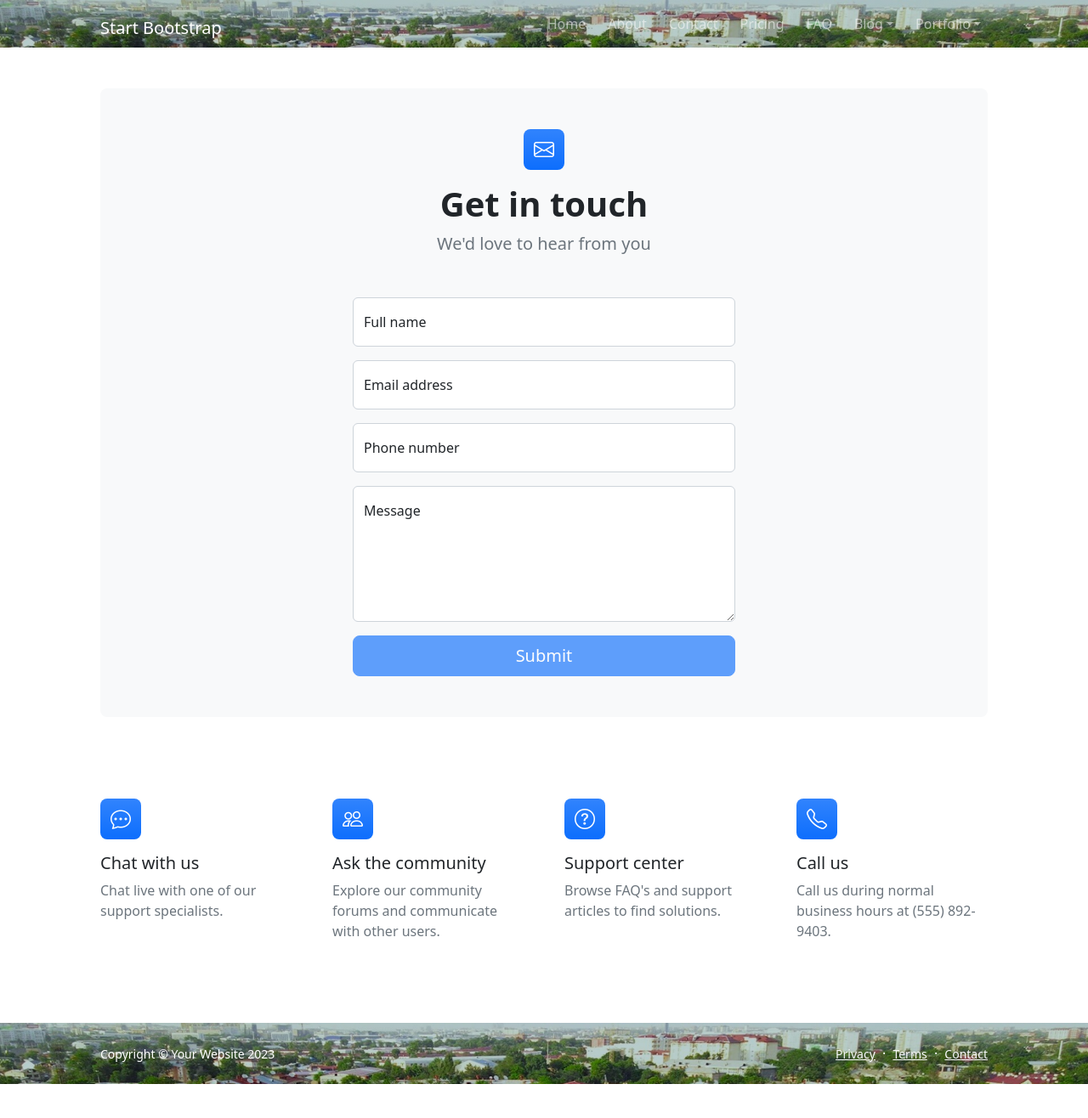
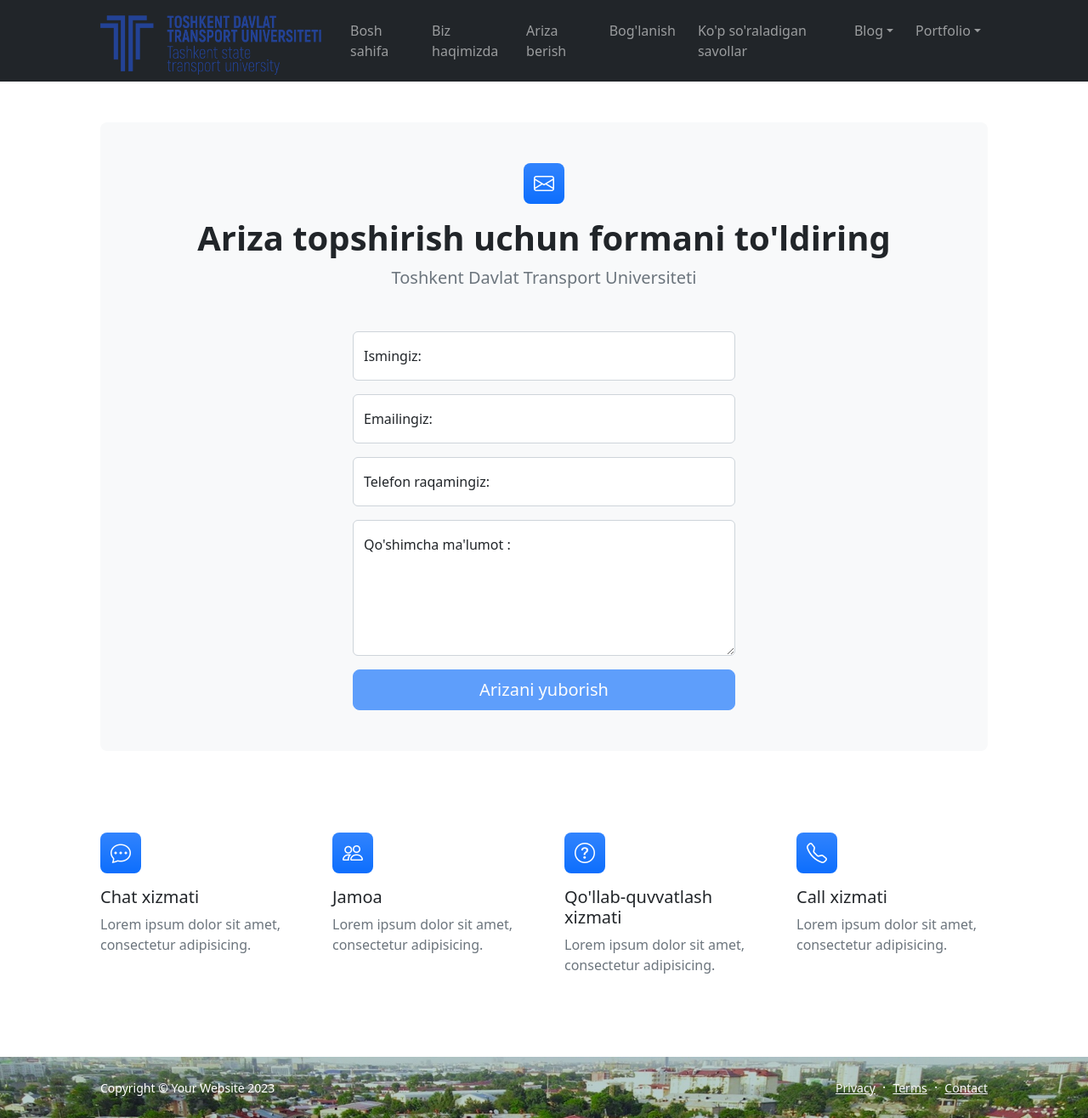
Before and after one commit to farruhzoirov/transport-yotoqxona, a plain HTML site: page contact.html in a window 1280 px wide. Shown: the whole page at 85% size. Before the commit the page ends 1276 px from the top, so only its background shows below. Drawn offline with nearby package versions, Linux system fonts and the light colour scheme.

Commit message:
Add main styles

```diff
--- a/contact.html
+++ b/contact.html
@@ -16,17 +16,17 @@
     <body class="d-flex flex-column">
         <main class="flex-shrink-0">
             <!-- Navigation-->
-            <nav class="navbar navbar-expand-lg navbar-dark bg-dark">
+            <nav class="navbar navbar-expand-lg navbar-dark ">
                 <div class="container px-5">
-                    <a class="navbar-brand" href="index.html">Start Bootstrap</a>
+                    <a class="navbar-brand" href="index.html"> <img src="img/site-logo.png" alt="Site logo" width="260" height="70"></a>
                     <button class="navbar-toggler" type="button" data-bs-toggle="collapse" data-bs-target="#navbarSupportedContent" aria-controls="navbarSupportedContent" aria-expanded="false" aria-label="Toggle navigation"><span class="navbar-toggler-icon"></span></button>
                     <div class="collapse navbar-collapse" id="navbarSupportedContent">
                         <ul class="navbar-nav ms-auto mb-2 mb-lg-0">
-                            <li class="nav-item"><a class="nav-link" href="index.html">Home</a></li>
-                            <li class="nav-item"><a class="nav-link" href="about.html">About</a></li>
-                            <li class="nav-item"><a class="nav-link" href="contact.html">Contact</a></li>
-                            <li class="nav-item"><a class="nav-link" href="pricing.html">Pricing</a></li>
-                            <li class="nav-item"><a class="nav-link" href="faq.html">FAQ</a></li>
+                            <li class="nav-item"><a class="nav-link" href="index.html">Bosh sahifa</a></li>
+                            <li class="nav-item"><a class="nav-link" href="about.html">Biz haqimizda</a></li>
+                            <li class="nav-item"><a class="nav-link" href="contact.html">Ariza berish</a></li>
+                            <li class="nav-item"><a class="nav-link" href="pricing.html">Bog'lanish</a></li>
+                            <li class="nav-item"><a class="nav-link" href="faq.html">Ko'p so'raladigan savollar</a></li>
                             <li class="nav-item dropdown">
                                 <a class="nav-link dropdown-toggle" id="navbarDropdownBlog" href="#" role="button" data-bs-toggle="dropdown" aria-expanded="false">Blog</a>
                                 <ul class="dropdown-menu dropdown-menu-end" aria-labelledby="navbarDropdownBlog">
@@ -52,8 +52,8 @@
                     <div class="bg-light rounded-3 py-5 px-4 px-md-5 mb-5">
                         <div class="text-center mb-5">
                             <div class="feature bg-primary bg-gradient text-white rounded-3 mb-3"><i class="bi bi-envelope"></i></div>
-                            <h1 class="fw-bolder">Get in touch</h1>
-                            <p class="lead fw-normal text-muted mb-0">We'd love to hear from you</p>
+                            <h1 class="fw-bolder">Ariza topshirish uchun  formani to'ldiring</h1>
+                            <p class="lead fw-normal text-muted mb-0">Toshkent Davlat Transport Universiteti</p>
                         </div>
                         <div class="row gx-5 justify-content-center">
                             <div class="col-lg-8 col-xl-6">
@@ -68,26 +68,26 @@
                                     <!-- Name input-->
                                     <div class="form-floating mb-3">
                                         <input class="form-control" id="name" type="text" placeholder="Enter your name..." data-sb-validations="required" />
-                                        <label for="name">Full name</label>
-                                        <div class="invalid-feedback" data-sb-feedback="name:required">A name is required.</div>
+                                        <label for="name">Ismingiz:</label>
+                                        <div class="invalid-feedback" data-sb-feedback="name:required">Ismingiz bo'sh qolmasligi talab qilinadi.</div>
                                     </div>
                                     <!-- Email address input-->
                                     <div class="form-floating mb-3">
                                         <input class="form-control" id="email" type="email" placeholder="name@example.com" data-sb-validations="required,email" />
-                                        <label for="email">Email address</label>
-                                        <div class="invalid-feedback" data-sb-feedback="email:required">An email is required.</div>
-                                        <div class="invalid-feedback" data-sb-feedback="email:email">Email is not valid.</div>
+                                        <label for="email">Emailingiz:</label>
+                                        <div class="invalid-feedback" data-sb-feedback="email:required">Elektron pochtangiz bo'sh qolmasligi talab qilinadi.</div>
+                                        <div class="invalid-feedback" data-sb-feedback="email:email">Email manzilingiz yaroqli emas!..</div>
                                     </div>
                                     <!-- Phone number input-->
                                     <div class="form-floating mb-3">
                                         <input class="form-control" id="phone" type="tel" placeholder="(123) 456-7890" data-sb-validations="required" />
-                                        <label for="phone">Phone number</label>
-                                        <div class="invalid-feedback" data-sb-feedback="phone:required">A phone number is required.</div>
+                                        <label for="phone">Telefon raqamingiz:</label>
+                                        <div class="invalid-feedback" data-sb-feedback="phone:required">Telefon raqamingiz bo'sh qolmasligi talab qilinadi.</div>
                                     </div>
                                     <!-- Message input-->
                                     <div class="form-floating mb-3">
                                         <textarea class="form-control" id="message" type="text" placeholder="Enter your message here..." style="height: 10rem" data-sb-validations="required"></textarea>
-                                        <label for="message">Message</label>
+                                        <label for="message">Qo'shimcha ma'lumot :</label>
                                         <div class="invalid-feedback" data-sb-feedback="message:required">A message is required.</div>
                                     </div>
                                     <!-- Submit success message-->
@@ -108,7 +108,7 @@
                                     <!-- an error submitting the form-->
                                     <div class="d-none" id="submitErrorMessage"><div class="text-center text-danger mb-3">Error sending message!</div></div>
                                     <!-- Submit Button-->
-                                    <div class="d-grid"><button class="btn btn-primary btn-lg disabled" id="submitButton" type="submit">Submit</button></div>
+                                    <div class="d-grid"><button class="btn btn-primary btn-lg disabled" id="submitButton" type="submit">Arizani yuborish</button></div>
                                 </form>
                             </div>
                         </div>
@@ -117,23 +117,23 @@
                     <div class="row gx-5 row-cols-2 row-cols-lg-4 py-5">
                         <div class="col">
                             <div class="feature bg-primary bg-gradient text-white rounded-3 mb-3"><i class="bi bi-chat-dots"></i></div>
-                            <div class="h5 mb-2">Chat with us</div>
-                            <p class="text-muted mb-0">Chat live with one of our support specialists.</p>
+                            <div class="h5 mb-2">Chat xizmati</div>
+                            <p class="text-muted mb-0">Lorem ipsum dolor sit amet, consectetur adipisicing.</p>
                         </div>
                         <div class="col">
                             <div class="feature bg-primary bg-gradient text-white rounded-3 mb-3"><i class="bi bi-people"></i></div>
-                            <div class="h5">Ask the community</div>
-                            <p class="text-muted mb-0">Explore our community forums and communicate with other users.</p>
+                            <div class="h5">Jamoa</div>
+                            <p class="text-muted mb-0">Lorem ipsum dolor sit amet, consectetur adipisicing.</p>
                         </div>
                         <div class="col">
                             <div class="feature bg-primary bg-gradient text-white rounded-3 mb-3"><i class="bi bi-question-circle"></i></div>
-                            <div class="h5">Support center</div>
-                            <p class="text-muted mb-0">Browse FAQ's and support articles to find solutions.</p>
+                            <div class="h5">Qo'llab-quvvatlash xizmati</div>
+                            <p class="text-muted mb-0">Lorem ipsum dolor sit amet, consectetur adipisicing.</p>
                         </div>
                         <div class="col">
                             <div class="feature bg-primary bg-gradient text-white rounded-3 mb-3"><i class="bi bi-telephone"></i></div>
-                            <div class="h5">Call us</div>
-                            <p class="text-muted mb-0">Call us during normal business hours at (555) 892-9403.</p>
+                            <div class="h5">Call xizmati</div>
+                            <p class="text-muted mb-0">Lorem ipsum dolor sit amet, consectetur adipisicing.</p>
                         </div>
                     </div>
                 </div>
```
Also changed, not shown: about.html (+4 -4 lines), faq.html (+9 -9 lines), index.html (+3 -3 lines), pricing.html (+7 -7 lines).
